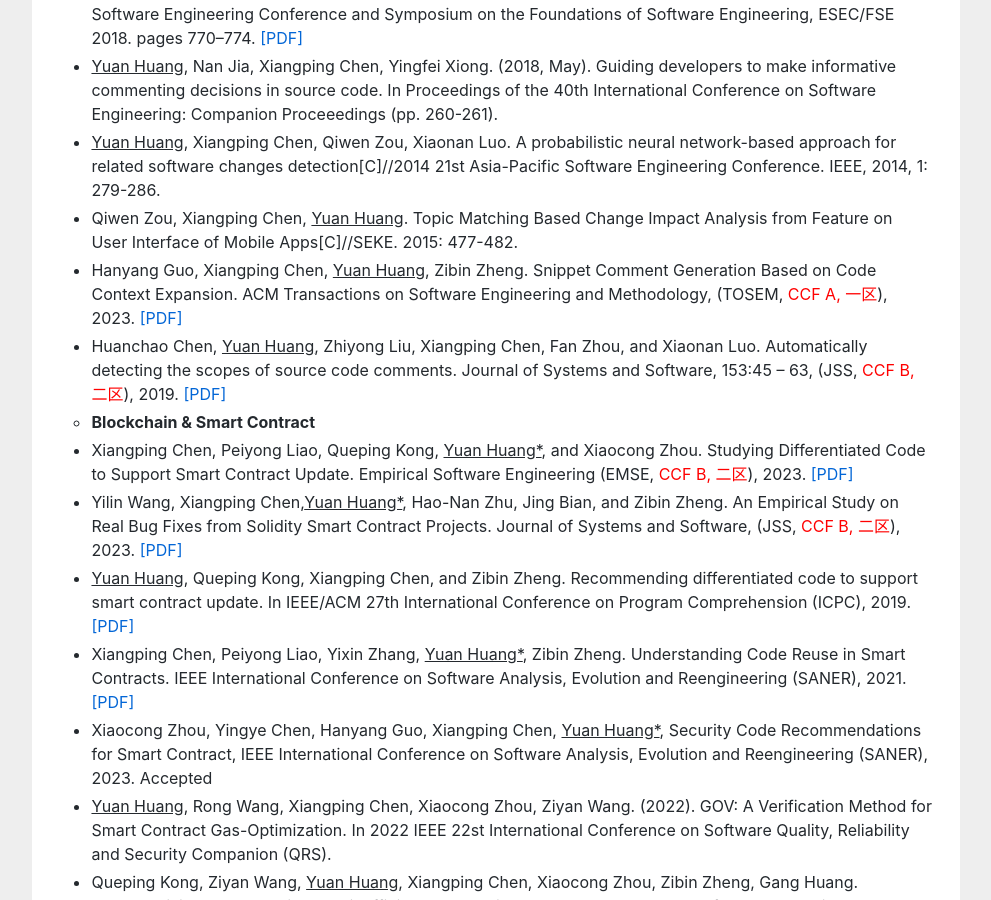
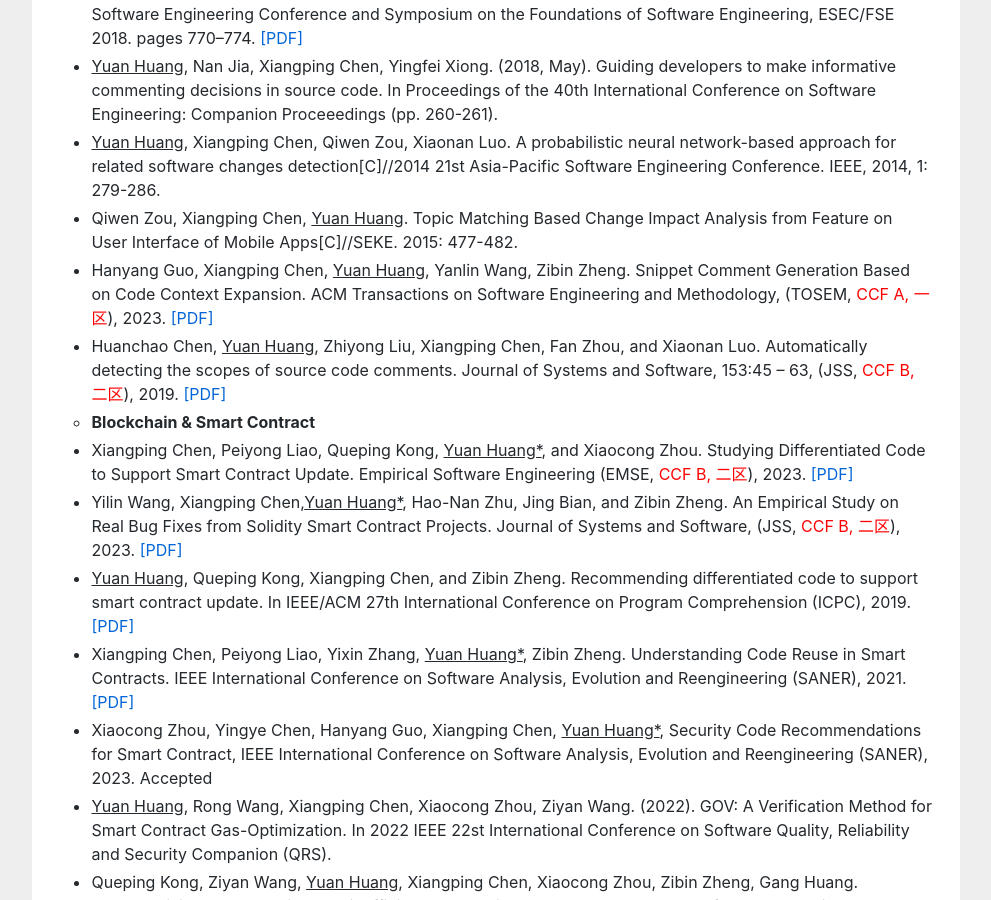
Before and after one commit to huangyuan-hy/huangyuan-hy.github.io, a Jekyll site: the page index.html, which Jekyll copies as it is, in a window 1280 px wide and 900 px high, scrolled down 2427 px. Shown: the whole window, without its empty margins (144-1135 px from the left). Built offline with Jekyll 4.4.1, drawn with Linux system fonts in a browser that asks for light colours.

Commit message:
Update index.html

```diff
--- a/index.html
+++ b/index.html
@@ -135,7 +135,7 @@ empirical study to learn how programmers reuse code on <a href="https://stackove
 <li><u>Yuan Huang</u>, Nan Jia, Xiangping Chen, Yingfei Xiong. (2018, May). Guiding developers to make informative commenting decisions in source code. In Proceedings of the 40th International Conference on Software Engineering: Companion Proceeedings (pp. 260-261).</li>
 <li><u>Yuan Huang</u>, Xiangping Chen, Qiwen Zou, Xiaonan Luo. A probabilistic neural network-based approach for related software changes detection[C]//2014 21st Asia-Pacific Software Engineering Conference. IEEE, 2014, 1: 279-286.</li>
 <li>Qiwen Zou, Xiangping Chen, <u>Yuan Huang</u>. Topic Matching Based Change Impact Analysis from Feature on User Interface of Mobile Apps[C]//SEKE. 2015: 477-482.</li>
-<li>Hanyang Guo, Xiangping Chen, <u>Yuan Huang</u>, Zibin Zheng. Snippet Comment Generation Based on Code Context Expansion. ACM Transactions on Software Engineering and Methodology, (TOSEM, <a href="" style="color:red;"> CCF A, 一区</a>), 2023. <a href="">[PDF]</a></li>
+<li>Hanyang Guo, Xiangping Chen, <u>Yuan Huang</u>, Yanlin Wang, Zibin Zheng. Snippet Comment Generation Based on Code Context Expansion. ACM Transactions on Software Engineering and Methodology, (TOSEM, <a href="" style="color:red;"> CCF A, 一区</a>), 2023. <a href="">[PDF]</a></li>
 					<li>Huanchao Chen, <u>Yuan Huang</u>, Zhiyong Liu, Xiangping Chen, Fan Zhou, and Xiaonan Luo. Automatically detecting the scopes of source code comments. Journal of Systems and Software, 153:45 – 63, (JSS, <a href="" style="color:red;"> CCF B, 二区</a>), 2019. <a href="https://www.sciencedirect.com/science/article/pii/S016412121930055X">[PDF]</a></li>
 
 
```
